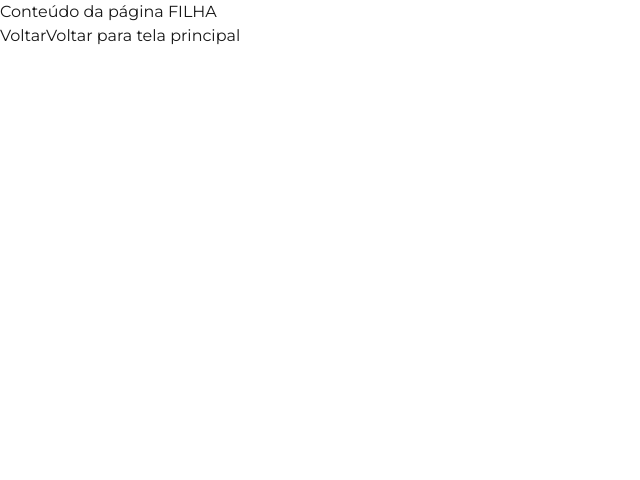
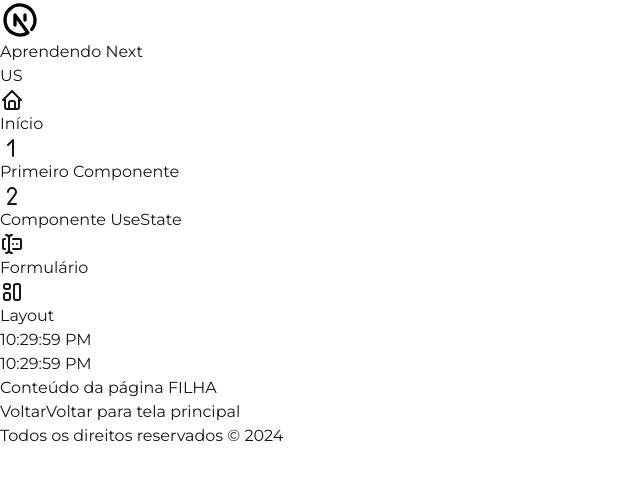
Before and after one commit to JuanVargas2004/estudo_cod3r, a Next.js app in the folder next-projeto/: page /layout/filha in a window 1280 px wide. Shown: the top 480 px of the page, without its empty margins (0-640 px from the left). Built offline with nearby package versions, Linux system fonts and the light colour scheme.

Commit message:
Entendendo Layout e Template

```diff
--- /dev/null
+++ b/next-projeto/src/app/layout/filha/layout.tsx
@@ -0,0 +1,9 @@
+import Pagina from '@/components/template/Pagina'
+
+export default function Layout(props: any) {
+    return (
+            <div className="border-8 border-purple-500 p-8 w-full">
+                <main>{props.children}</main>
+            </div>
+    )
+}
--- a/next-projeto/src/app/layout/filha/page.tsx
+++ b/next-projeto/src/app/layout/filha/page.tsx
@@ -1,17 +1,16 @@
 import Link from "next/link";
-import MenuItem from "@/components/template/MenuItem";
 
 export default function PaginaFilhaComLayout(){
     return (
-        <div className="flex flex-col justify-center items-center h-screen w-screen">
+        <div className="flex flex-col gap-2 justify-center items-center">
             <h1>Conteúdo da página FILHA</h1>
 
             <div className="flex gap-3">
-            <Link href="/layout" className="bg-red-400 px-3 py-2 rounded-3xl">
+            <Link href="/layout" className="botao bg-red-400">
                 Voltar
             </Link>
 
-            <Link href="/" className="bg-blue-500 px-3 py-2 rounded-3xl">
+            <Link href="/" className="botao bg-green-500">
                 Voltar para tela principal
             </Link>
             </div>
--- /dev/null
+++ b/next-projeto/src/app/layout/layout.tsx
@@ -0,0 +1,15 @@
+'use client'
+import { useState } from 'react'
+import Pagina from '@/components/template/Pagina'
+
+export default function Layout(props: any) {
+    const [data] = useState(new Date())
+    return (
+        <Pagina>
+            <div className="border-8 border-red-500 p-8 w-full">
+                <span>{data.toLocaleTimeString()}</span>
+                <main>{props.children}</main>
+            </div>
+        </Pagina>
+    )
+}
--- a/next-projeto/src/app/layout/page.tsx
+++ b/next-projeto/src/app/layout/page.tsx
@@ -2,7 +2,7 @@ import Link from "next/link";
 
 export default function PaginaComLayout(){
     return (
-        <div className="flex flex-col justify-center items-center h-screen w-screen gap-2">
+        <div className="flex flex-col justify-center items-center gap-2">
             <h1>Conteúdo da página RAIZ</h1>
             <Link href="/layout/filha" className="bg-blue-500 px-3 py-2 rounded-3xl">
                 Ir para a página filha
--- /dev/null
+++ b/next-projeto/src/app/layout/template.tsx
@@ -0,0 +1,13 @@
+'use client'
+import { useState } from 'react'
+
+export default function Template(props: any) {
+    const [data] = useState(new Date())
+
+    return (
+        <div className="border-8 border-green-500 p-8">
+            <span>{data.toLocaleTimeString()}</span>
+            <main>{props.children}</main>
+        </div>
+    )
+}
```
